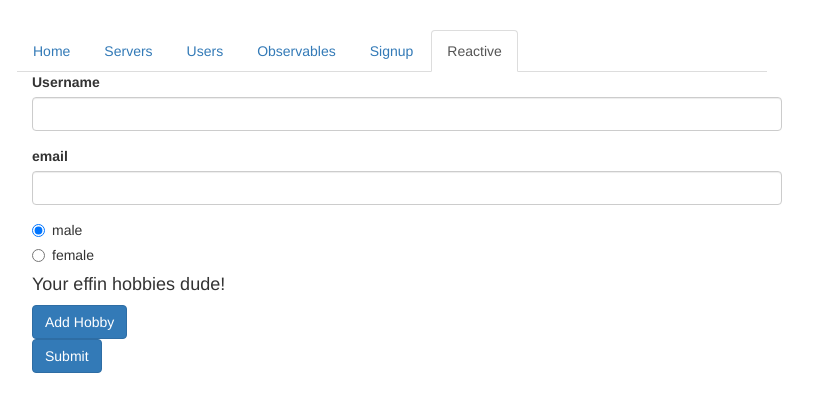
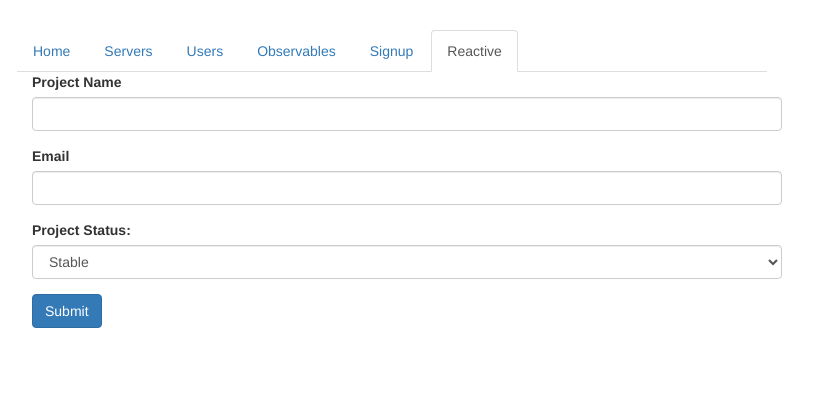
Before and after one commit to rinebob/cmp-databinding-start, an Angular app: page /reactive in a window 1280 px wide. Shown: the top 412 px of the page, without its empty margins (248-1061 px from the left). Built offline with nearby package versions, Linux system fonts and the light colour scheme.

Commit message:
finished reactive forms section and assignment

```diff
--- a/src/app/reactive/reactive.component.html
+++ b/src/app/reactive/reactive.component.html
@@ -1,6 +1,69 @@
 <div class="container">
   <div class="row">
     <!-- <div class="col-xs-12 col-sm-10 col-md-8 col-sm-offset-1 col-md-offset-2"> -->
+    <div class="col-xs-12 col-sm-10 col-md-8">
+      <form [formGroup]="signupForm" (ngSubmit)="onSubmit()">
+          <div class="form-group">
+            <label for="projectname">Project Name</label>
+            <input
+              type="text"
+              id="projectname"
+              class="form-control"
+              formControlName="projectname">
+              <span
+              class="help-block"
+              *ngIf="!signupForm.get('projectname').valid && signupForm.get('projectname').touched"
+              >
+			  <span
+              class="help-block"
+              *ngIf="signupForm.get('projectname').errors['nameIsForbidden']"
+              >Oh dude - sorry man, that project name is forbidden...</span>
+				<span
+              class="help-block"
+              *ngIf="signupForm.get('projectname').errors['required']"
+              >Yo dude - projectname is required ok??  Geezzz...</span>
+			  </span>
+          </div>
+          <div class="form-group">
+            <label for="email">Email</label>
+            <input
+              type="email"
+              id="email"
+              class="form-control"
+              formControlName="email">
+              <span
+              class="help-block"
+              *ngIf="!signupForm.get('email').valid && signupForm.get('email').touched"
+              >Dude wtf??  Can you enter a valid email already???</span>
+          </div>
+
+        <div class="form-group">
+			<label for="status">Project Status:</label>
+			<select
+			class="form-control"
+			name="status"
+			id="status"
+			formControlName="status"
+			required>
+				<option *ngFor="let status of statuses" [value]="status">{{ status | titlecase }}</option>
+			</select>
+		</div>
+        <span
+        class="help-block"
+        *ngIf="!signupForm.valid && signupForm.touched"
+        >Ok this is lame.  Enter valid data dude!!</span>
+        <button class="btn btn-primary" type="submit">Submit</button>
+      </form>
+    </div>
+  </div>
+</div>
+
+
+<!--
+FULL HTML FROM LECTURES:
+
+<div class="container">
+  <div class="row">
     <div class="col-xs-12 col-sm-10 col-md-8">
       <form [formGroup]="signupForm" (ngSubmit)="onSubmit()">
         <div formGroupName="userData">
@@ -14,7 +77,16 @@
               <span
               class="help-block"
               *ngIf="!signupForm.get('userData.username').valid && signupForm.get('userData.username').touched"
-              >Please enter a valid username dude!</span>
+              >
+			  <span
+              class="help-block"
+              *ngIf="signupForm.get('userData.username').errors['nameIsForbidden']"
+              >Oh dude - sorry man, that username is forbidden...</span>
+				<span
+              class="help-block"
+              *ngIf="signupForm.get('userData.username').errors['required']"
+              >Yo dude - username is required ok??  Geezzz...</span>
+			  </span>
           </div>
           <div class="form-group">
             <label for="email">email</label>
@@ -52,4 +124,4 @@
       </form>
     </div>
   </div>
-</div>
+</div> -->
--- a/src/app/reactive/reactive.component.ts
+++ b/src/app/reactive/reactive.component.ts
@@ -1,5 +1,6 @@
 import { Component, OnInit } from '@angular/core';
 import { FormGroup, FormControl, Validators, FormArray } from '@angular/forms';
+import { Observable } from 'rxjs/Observable';
 
 @Component({
   selector: 'app-reactive',
@@ -7,42 +8,147 @@ import { FormGroup, FormControl, Validators, FormArray } from '@angular/forms';
   styleUrls: ['./reactive.component.css']
 })
 export class ReactiveComponent implements OnInit {
-  genders = ['male', 'female'];
   signupForm: FormGroup;
-  forbiddenUsernames = ['chris', 'anna', 'dude'];
+  forbiddenProjectnames = ['Test'];
+  statuses = ['stable', 'critical', 'finished'];
+
 
   constructor() { }
 
   ngOnInit() {
     this.signupForm = new FormGroup({
-      'userData': new FormGroup({
-        'username': new FormControl(null, [Validators.required, this.forbiddenNames.bind(this)]),
-        'email': new FormControl(null, [Validators.required, Validators.email]),
-      }),
-      'gender': new FormControl('male'),
-      'hobbies': new FormArray([])
+		// 'projectname': new FormControl(null, [Validators.required, this.forbiddenNames.bind(this)]),
+		'projectname': new FormControl(null, [Validators.required], this.forbiddenNames.bind(this)),
+		'email': new FormControl(null, [Validators.required, Validators.email]),
+		'status': new FormControl(this.statuses[0]),
+		// 'status': new FormControl(),
+
     });
   }
+  onSubmit() {
+    console.log(this.signupForm.value);
+    console.log(this.signupForm);
+};
 
-  onSubmit() {
-    console.log(this.signupForm);
-  };
+//   forbiddenNames(control: FormControl): {[s: string]: boolean} {
+//     if (this.forbiddenProjectnames.indexOf(control.value) !== -1 ){
+//       return {'nameIsForbidden': true};
+//     }
+//     return null;
+//   }
 
-  getControls(){
-    const controls = (<FormArray>this.signupForm.get('hobbies')).controls;
-    return controls;
-  }
-
-  onAddHobby() {
-    const control = new FormControl(null, Validators.required);
-    (<FormArray>this.signupForm.get('hobbies')).push(control)
-  }
-
-  forbiddenNames(control: FormControl): {[s: string]: boolean} {
-    if (this.forbiddenUsernames.indexOf(control.value) !== -1 ){
-      return {'nameIsForbidden': true};
-    }
-    return null;
-  }
+	forbiddenNames(control: FormControl): Promise<any> | Observable<any> {
+		const promise = new Promise<any>((resolve, reject) => {
+			setTimeout(() => {
+				if (this.forbiddenProjectnames.indexOf(control.value) !== -1 ){
+					console.log('name is forbidden dude');
+					resolve({'nameIsForbidden': true});
+				} else {
+					resolve(null);
+				}
+			}, 1500);
+		});
+		return promise;
+	}
 
 }
+
+// FULL CONTROLLER CODE FROM LECTURES
+
+// import { Component, OnInit } from '@angular/core';
+// import { FormGroup, FormControl, Validators, FormArray } from '@angular/forms';
+// import { Observable } from 'rxjs/Observable';
+
+// @Component({
+//   selector: 'app-reactive',
+//   templateUrl: './reactive.component.html',
+//   styleUrls: ['./reactive.component.css']
+// })
+// export class ReactiveComponent implements OnInit {
+//   genders = ['male', 'female'];
+//   signupForm: FormGroup;
+//   forbiddenUsernames = ['chris', 'anna', 'dude'];
+
+//   constructor() { }
+
+//   ngOnInit() {
+//     this.signupForm = new FormGroup({
+//       'userData': new FormGroup({
+//         'username': new FormControl(null, [Validators.required, this.forbiddenNames.bind(this)]),
+//         'email': new FormControl(null, [Validators.required, Validators.email], this.forbiddenEmails),
+//       }),
+//       'gender': new FormControl('male'),
+//       'hobbies': new FormArray([])
+//     });
+// 	this.signupForm.valueChanges.subscribe(
+// 		(value) => {
+// 			// console.log(value);
+// 		}
+// 	);
+// 	this.signupForm.statusChanges.subscribe(
+// 		(status) => {
+// 			// console.log(status);
+// 		}
+// 	);
+// 	this.signupForm.setValue(
+// 		{
+// 			'userData': {
+// 				'username': 'dudeness',
+// 				'email': 'dude@dude.com'
+// 			},
+// 			'gender': 'non-binary',
+// 			'hobbies': []
+// 		}
+// 	);
+// 	this.signupForm.patchValue(
+// 		{
+// 			'gender': 'male'
+// 		}
+// 	);
+//   }
+
+//   onSubmit() {
+//     console.log(this.signupForm);
+// 	this.signupForm.reset(
+// 		{
+// 		userData: {
+// 			username: '',
+// 			email: ''
+// 		},
+// 		gender: 'male',
+// 		hobbies: []
+// 		}
+// 	);
+//   };
+
+//   getControls(){
+//     const controls = (<FormArray>this.signupForm.get('hobbies')).controls;
+//     return controls;
+//   }
+
+//   onAddHobby() {
+//     const control = new FormControl(null, Validators.required);
+//     (<FormArray>this.signupForm.get('hobbies')).push(control)
+//   }
+
+//   forbiddenNames(control: FormControl): {[s: string]: boolean} {
+//     if (this.forbiddenUsernames.indexOf(control.value) !== -1 ){
+//       return {'nameIsForbidden': true};
+//     }
+//     return null;
+//   }
+
+//   forbiddenEmails(control: FormControl): Promise<any> | Observable<any> {
+// 	const promise = new Promise<any>((resolve, reject) => {
+// 		setTimeout(() => {
+// 			if (control.value === 'test@test.com'){
+// 				resolve({'emailIsForbidden': true});
+// 			} else {
+// 				resolve(null);
+// 			}
+// 		}, 1500);
+// 	});
+// 	return promise;
+// }
+
+// }
```
